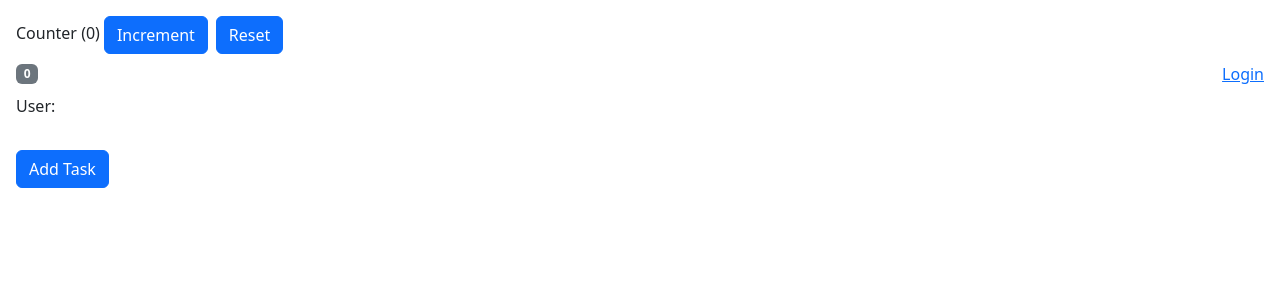
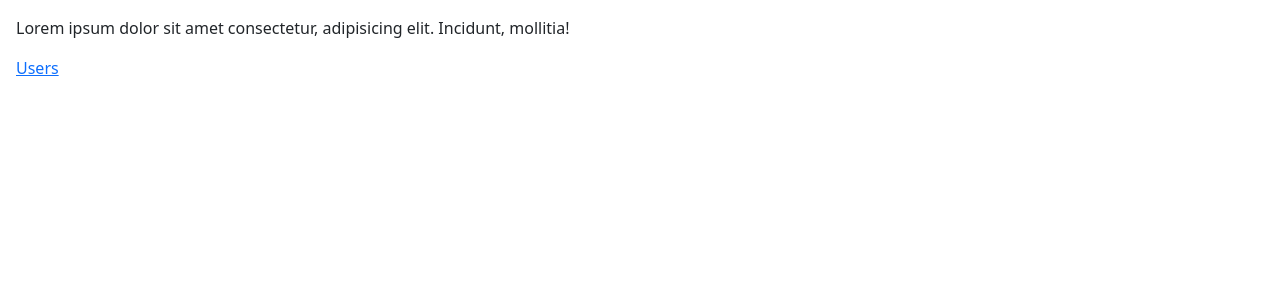
Before and after one commit to Shanmukh459/CodeWithMosh-React2, a React (Vite) app: page / in a window 1280 px wide. Shown: the top 300 px of the page. Built offline with nearby package versions, Linux system fonts and the light colour scheme.

Commit message:
setting up react router and understanding routes using Link tag and useNaviate hook

```diff
--- a/package.json
+++ b/package.json
@@ -15,9 +15,12 @@
     "bootstrap": "^5.2.3",
     "react": "^18.2.0",
     "react-dom": "^18.2.0",
+    "react-router-dom": "^6.10.0",
+    "simple-zustand-devtools": "^1.1.0",
     "zustand": "^4.3.7"
   },
   "devDependencies": {
+    "@types/node": "^22.2.0",
     "@types/react": "^18.0.28",
     "@types/react-dom": "^18.0.11",
     "@vitejs/plugin-react": "^3.1.0",
--- a/src/main.tsx
+++ b/src/main.tsx
@@ -5,13 +5,15 @@ import { QueryClient, QueryClientProvider } from "@tanstack/react-query"
 import { ReactQueryDevtools } from "@tanstack/react-query-devtools"
 import App from "./App"
 import "./index.css"
+import { RouterProvider } from "react-router-dom"
+import router from "./routing/routes"
 
 const queryClient = new QueryClient()
 
 ReactDOM.createRoot(document.getElementById("root") as HTMLElement).render(
   <React.StrictMode>
     <QueryClientProvider client={queryClient}>
-      <App />
+      <RouterProvider router={router} />
       <ReactQueryDevtools />
     </QueryClientProvider>
   </React.StrictMode>
--- a/src/routing/ContactPage.tsx
+++ b/src/routing/ContactPage.tsx
@@ -1,14 +1,17 @@
+import { useNavigate } from "react-router-dom"
+
 const ContactPage = () => {
+  const navigate = useNavigate()
   return (
     <form
       onSubmit={(event) => {
-        event.preventDefault();
-        // Redirect the user to the home page
+        event.preventDefault()
+        navigate("/")
       }}
     >
       <button className="btn btn-primary">Submit</button>
     </form>
-  );
-};
+  )
+}
 
-export default ContactPage;
+export default ContactPage
--- a/src/routing/HomePage.tsx
+++ b/src/routing/HomePage.tsx
@@ -1,13 +1,15 @@
+import { Link } from "react-router-dom"
+
 const HomePage = () => {
   return (
     <>
       <p>
-        Lorem ipsum dolor sit amet consectetur, adipisicing elit.
-        Incidunt, mollitia!
+        Lorem ipsum dolor sit amet consectetur, adipisicing elit. Incidunt,
+        mollitia!
       </p>
-      <a href="/users">Users</a>
+      <Link to="/users">Users</Link>
     </>
-  );
-};
+  )
+}
 
-export default HomePage;
+export default HomePage
--- /dev/null
+++ b/src/routing/routes.tsx
@@ -0,0 +1,12 @@
+import { createBrowserRouter } from "react-router-dom"
+import HomePage from "./HomePage"
+import UserListPage from "./UserListPage"
+import ContactPage from "./ContactPage"
+
+const router = createBrowserRouter([
+  { path: "/", element: <HomePage /> },
+  { path: "/users", element: <UserListPage /> },
+  { path: "/contact", element: <ContactPage /> },
+])
+
+export default router
--- a/src/state-management/counter/Counter.tsx
+++ b/src/state-management/counter/Counter.tsx
@@ -1,4 +1,5 @@
 import useCounterStore from "./store"
+import { mountStoreDevtool } from "simple-zustand-devtools"
 
 const Counter = () => {
   const { counter, increment, reset } = useCounterStore()
@@ -16,4 +17,7 @@ const Counter = () => {
   )
 }
 
+if (process.env.NODE_ENV === "development")
+  mountStoreDevtool("Counter store", useCounterStore)
+
 export default Counter
```
Also changed, not shown: 1 other file (tests, documents, lock files or other folders).
